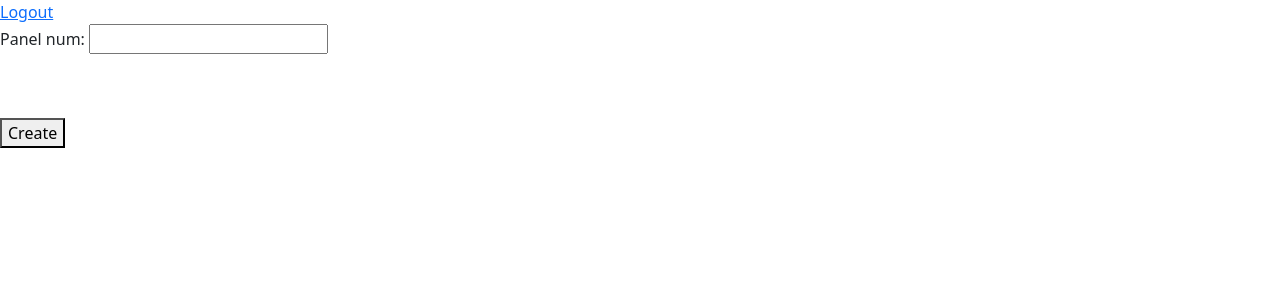
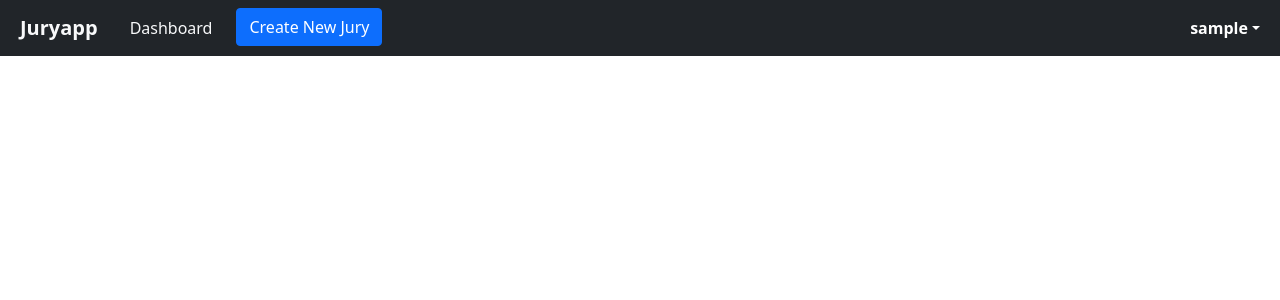
Before and after one commit to celesteroselli/CourtConnect, a Django app: page / in a window 1280 px wide. Shown: the top 300 px of the page. Run offline with Django 3.2, Linux system fonts and the light colour scheme; the visitor is signed in with stand-in values (Sample User, id 1); data that the repository does not hold is empty.

Commit message:
added jury cards

```diff
--- a/juryapp/forms.py
+++ b/juryapp/forms.py
@@ -18,7 +18,22 @@ class MessageForm(forms.ModelForm):
         exclude = ("judge", "panel",)
 
 class JuryCreate(forms.Form):
-    panel_num = forms.IntegerField(required=True)
+    panel_num = forms.IntegerField(required=True,
+    widget=forms.widgets.TextInput(
+            attrs={
+                "placeholder": "Number of panels",
+                "class": "form-control w-100",
+            }
+        ),
+        label="",)
+    casename = forms.CharField(required=True,
+    widget=forms.widgets.TextInput(
+            attrs={
+                "placeholder": "Casename",
+                "class": "form-control w-100",
+            }
+        ),
+        label="",)
 
 class AddJuror(forms.ModelForm):
     number = PhoneNumberField(region="US")
--- a/juryapp/models.py
+++ b/juryapp/models.py
@@ -11,8 +11,9 @@ class Number(models.Model):
 
 class Jury(RandomIDModel):
     judge = models.ForeignKey(User, on_delete=models.CASCADE)
+    casename = models.CharField(max_length=100, default="")
     def __str__(self):
-         return str(self.pk)
+         return str(self.casename)
 
 class Panel(RandomIDModel):
     jury = models.ForeignKey(Jury, on_delete=models.CASCADE)
--- a/juryapp/templates/base.html
+++ b/juryapp/templates/base.html
@@ -10,8 +10,64 @@
     <script src="https://cdn.jsdelivr.net/npm/bootstrap@5.2.3/dist/js/bootstrap.bundle.min.js" integrity="sha384-kenU1KFdBIe4zVF0s0G1M5b4hcpxyD9F7jL+jjXkk+Q2h455rYXK/7HAuoJl+0I4" crossorigin="anonymous"></script>
 </head>
 <body class="">
+    {% if user.is_authenticated %}
+    <nav class="navbar navbar-expand-lg bg-body-tertiary bg-dark px-2">
+        <div class="container-fluid">
+          <a class="navbar-brand text-light" href="#"><strong>Juryapp</strong></a>
+          <button class="navbar-toggler" type="button" data-bs-toggle="collapse" data-bs-target="#navbarSupportedContent" aria-controls="navbarSupportedContent" aria-expanded="false" aria-label="Toggle navigation">
+            <span class="navbar-toggler-icon"></span>
+          </button>
+          <div class="collapse navbar-collapse" id="navbarSupportedContent">
+            <ul class="navbar-nav me-auto mb-2 mb-lg-0">
+              <li class="nav-item mx-2">
+                <a class="nav-link text-light" aria-current="page" href="">Dashboard</a>
+              </li>
+              <li class="nav-item mx-2">
+                <button type="button" class="btn btn-primary" data-bs-toggle="modal" data-bs-target="#createModal">
+                  Create New Jury
+                </button>
+
+              </li>
+            </ul>
+          </div>
+          <div class="dropdown float-end">
+            <a href="#" class="d-flex align-items-center text-white text-decoration-none dropdown-toggle" data-bs-toggle="dropdown" aria-expanded="false">
+              <strong>{{ request.user }}</strong>
+            </a>
+            <ul class="dropdown-menu dropdown-menu-dark text-small shadow">
+              <li><a class="dropdown-item" href="#">Settings</a></li>
+              <li><hr class="dropdown-divider"></li>
+              <li><a class="dropdown-item" href="{% url 'logout' %}">Logout</a></li>
+            </ul>
+          </div>
+        </div>
+      </nav>
+      {% endif %}
             {% block content %}
 
             {% endblock content %}
+
+      <!-- Modals -->
+      <!-- Button trigger modal -->
+<!-- Modal -->
+<div class="modal fade" id="createModal" tabindex="-1" aria-labelledby="exampleModalLabel" aria-hidden="true">
+  <div class="modal-dialog">
+    <div class="modal-content">
+      <div class="modal-header">
+        <h1 class="modal-title fs-5" id="exampleModalLabel">Create New Jury</h1>
+        <button type="button" class="btn-close" data-bs-dismiss="modal" aria-label="Close"></button>
+      </div>
+      <div class="modal-body">
+        <form method="post">
+          {% csrf_token %}
+          {{ form.as_p }}
+          <button class="btn btn-success"
+                  type="submit">Submit
+          </button>
+      </form>
+      </div>
+    </div>
+  </div>
+</div>
 </body>
 </html>
--- a/juryapp/templates/create.html
+++ b/juryapp/templates/create.html
@@ -2,24 +2,43 @@
 
 {% block content %}
 
-<div class="nav bg-dark">
+<div class="container pt-4">
+  <div class="row row-cols-3">
 
+{% for jury in list %}
+<div class="col">
+<div class="card bg-light" style="width: 18rem;">
+    <a class="text-dark text-decoration-none" href="{% url 'juryapp:send_all' jury.pk %}"><div class="card-body">
+      <h5 class="card-title"><strong>Jury: {{ jury.casename }}</strong></h5></a>
+    </div>
+    <ul class="list-group list-group-flush hover">
+      <li class="list-group-item bg-light">{{ jury.judge }}</li>
+      <li class="list-group-item bg-light">{{ jury.pk }}</li>
+      <li class="list-group-item bg-light text-danger hover" type="button" data-bs-toggle="modal" data-bs-target="#deleteModal"><strong>Delete</strong></li>
+    </ul>
+  </div>
+{% endfor %}
+</div>
 </div>
 
-<a href="{% url 'logout' %}">Logout</a>
-
 {% for jury in list %}
-
-<a href="{% url 'juryapp:send_all' jury.pk %}">{{ jury.pk }}</a>
-
+<!--Delete Modal-->
+<div class="modal fade" id="deleteModal" tabindex="-1" aria-labelledby="exampleModalLabel" aria-hidden="true">
+  <div class="modal-dialog">
+    <div class="modal-content">
+      <div class="modal-header">
+        <h1 class="modal-title fs-5" id="exampleModalLabel">Create New Jury</h1>
+        <button type="button" class="btn-close" data-bs-dismiss="modal" aria-label="Close"></button>
+      </div>
+      <div class="modal-body">
+          <h3>Are you sure you want to delete this jury?</h3>
+      </div>
+      <div class="modal-footer">
+        <button type="button" class="btn btn-secondary" data-bs-dismiss="modal">Close</button>
+        <a type="button" class="btn btn-danger" href="{% url 'juryapp:delete' jury.pk %}">Delete</a>
+      </div>
+    </div>
+  </div>
+</div>
 {% endfor %}
-
-<form method="post">
-    {% csrf_token %}
-    {{ form.as_p }}
-    <button class="button is-success is-fullwidth is-medium mt-5"
-            type="submit">Create
-    </button>
-</form>
-
 {% endblock content %}
--- a/juryapp/templates/home.html
+++ b/juryapp/templates/home.html
@@ -53,7 +53,6 @@
             {% endif %}
         </div>
         </div>
-        <hr class="w-100 mb-3 mt-0">
         {% for message in messages %}
 
         <div class="w-100 border rounded-2 p-2 my-3 bg-light">
--- a/juryapp/urls.py
+++ b/juryapp/urls.py
@@ -11,5 +11,6 @@ urlpatterns = [
     path("add/<panel>/", add_number, name="add_juror"),
     path("dash/<panel>/", dash, name="dash"),
     path("qr/<panel>/", qr, name="qr"),
+    path("delete/<jury>/", delete, name="delete"),
     url(r"^register/", register, name="register"),
 ]
--- a/juryapp/views.py
+++ b/juryapp/views.py
@@ -57,7 +57,7 @@ def create_jury(request):
             form = JuryCreate(request.POST)
             if form.is_valid():
                 data = form.cleaned_data
-                jury = Jury.objects.create(judge=request.user)
+                jury = Jury.objects.create(judge=request.user, casename=data["casename"])
                 for x in range(1, (data.get('panel_num')+1)):
                     Panel.objects.create(jury=jury, number=x)
     form = JuryCreate()
@@ -99,3 +99,8 @@ def register(request):
     else:
         form = CustomUserCreationForm()
     return render(request, 'users/register.html', {'form': form})
+
+def delete(request, jury):
+     jury = Jury.objects.get(pk=jury)
+     jury.delete()
+     return redirect(reverse('juryapp:create'))
```
Also changed, not shown: juryapp/migrations/0012_auto_20230624_1953.py (added), static/styles.css (added).
